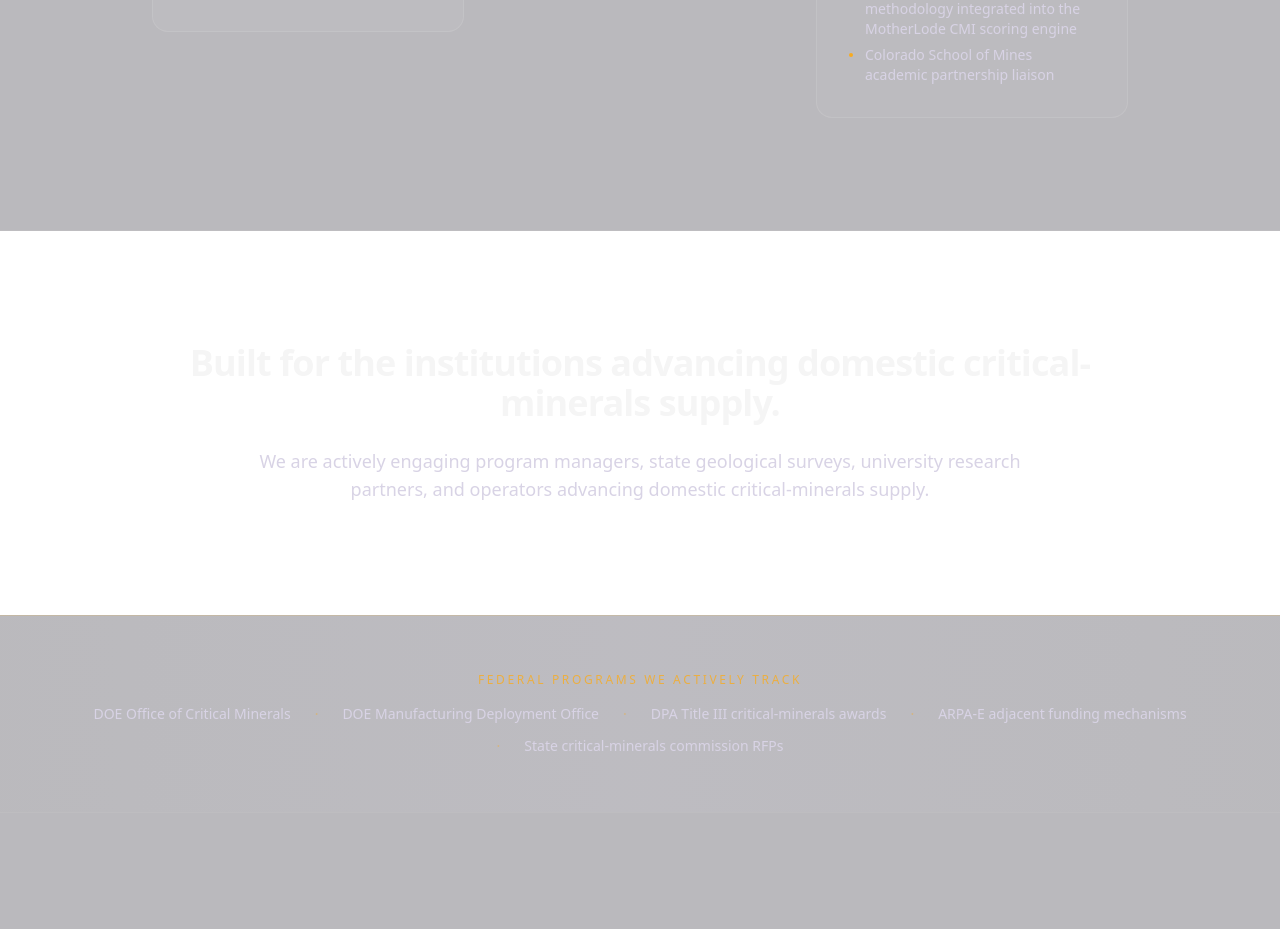
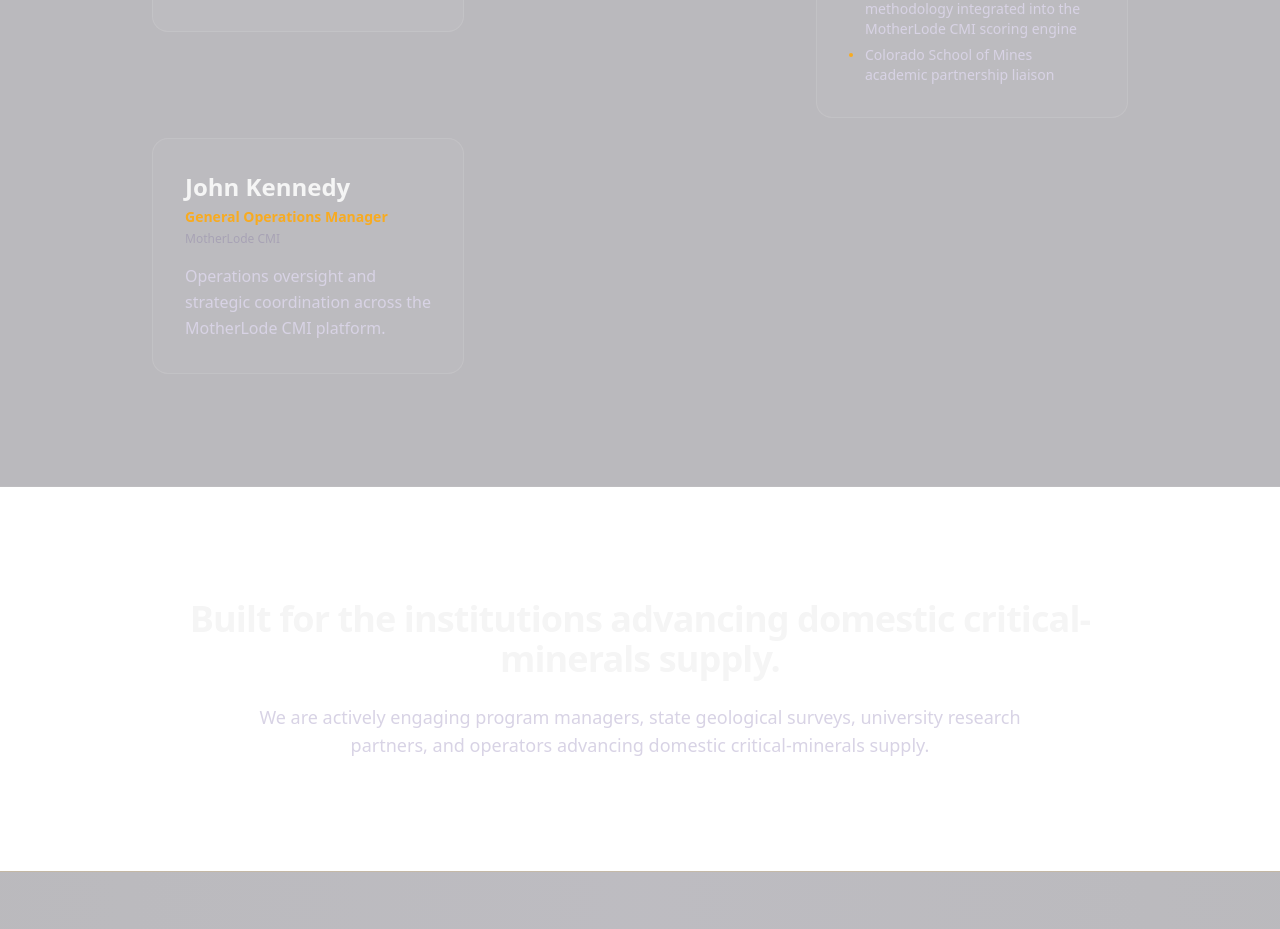
Before and after one commit to AppStudioPros/motherlode-cmi-website, a Next.js app: page / in a window 1280 px wide. Shown: the part 10980-11909 px from the top of the page. Built offline with nearby package versions, Linux system fonts and the light colour scheme.

Commit message:
Add John Kennedy — General Operations Manager

```diff
--- a/src/app/page.tsx
+++ b/src/app/page.tsx
@@ -619,6 +619,18 @@ export default function Home() {
             </article>
             </Reveal>
 
+            {/* John Kennedy */}
+            <Reveal delay={350}>
+            <article className="rounded-2xl border border-white/10 bg-white/[0.03] p-6 sm:p-8 hover:bg-white/[0.05] transition-colors">
+              <h3 className="text-2xl font-bold mb-1">John Kennedy</h3>
+              <div className="text-gold font-semibold text-sm mb-1">General Operations Manager</div>
+              <div className="text-muted text-xs mb-4">MotherLode CMI</div>
+              <p className="text-light text-base leading-relaxed">
+                Operations oversight and strategic coordination across the MotherLode CMI platform.
+              </p>
+            </article>
+            </Reveal>
+
           </div>
         </div>
       </section>
```
